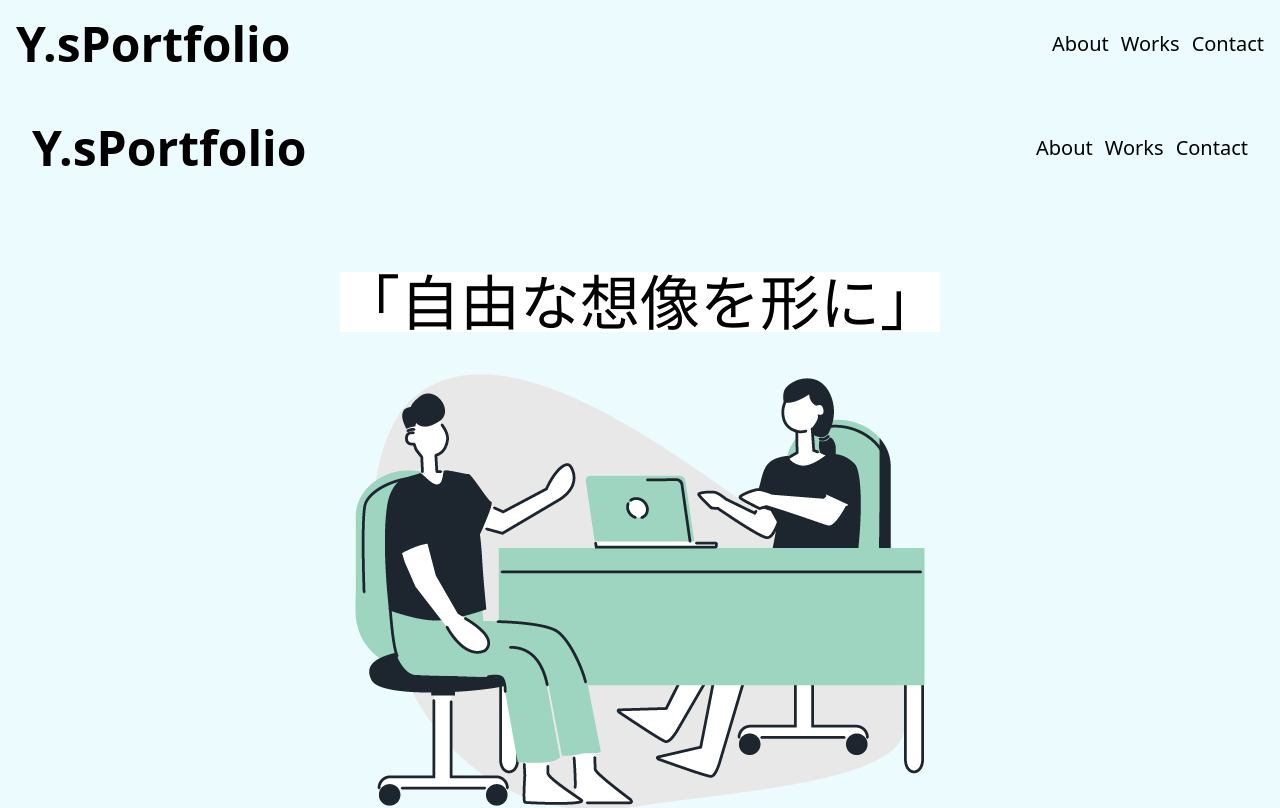
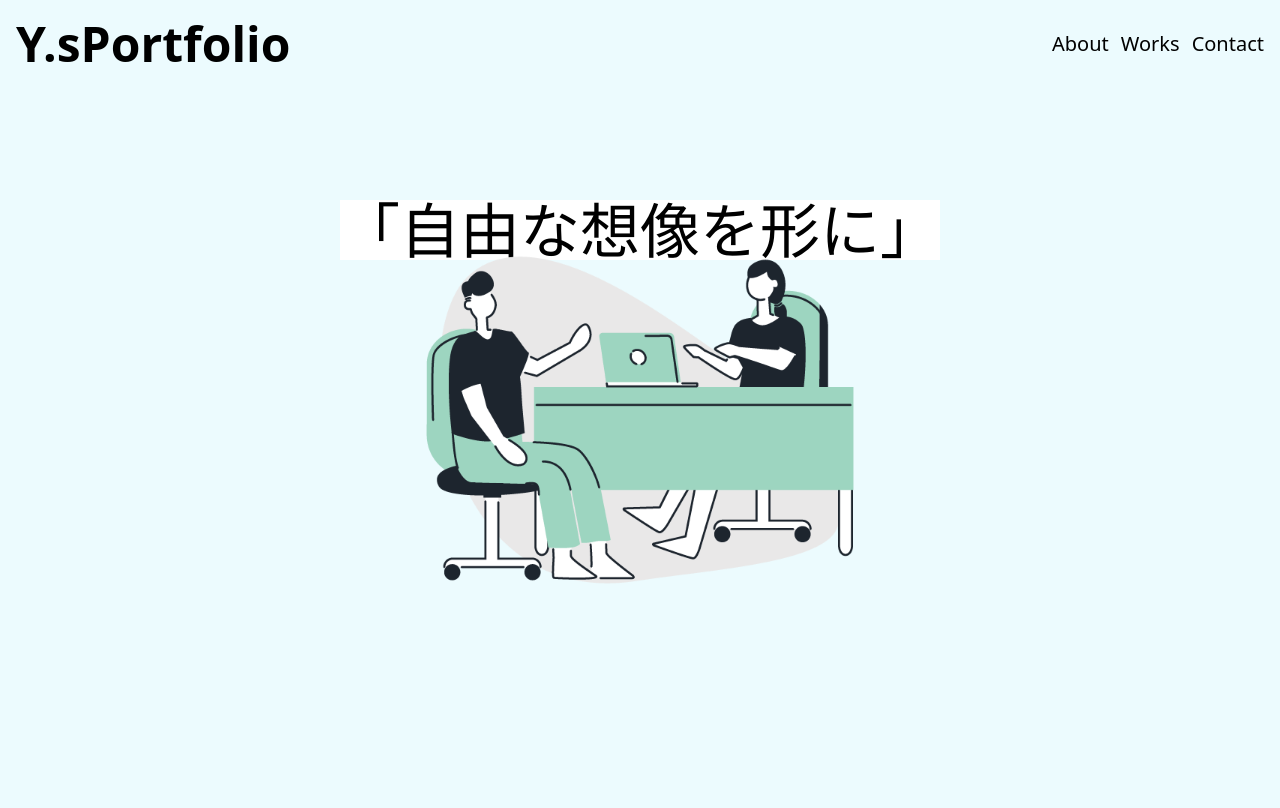
Before and after one commit to chikotaro/portfolio-v2, a Next.js app: page / in a window 1280 px wide. Shown: the top 808 px of the page. Built offline with nearby package versions, Linux system fonts and the light colour scheme; what tailwindcss-filters would draw is missing.

Commit message:
💄 レイアウト関係の変更

```diff
--- a/src/component/Layout/index.tsx
+++ b/src/component/Layout/index.tsx
@@ -1,15 +1,15 @@
-import React,{FC} from "react";
+import React, { FC } from "react";
 import { Header } from "src/component/Header";
-
+import { Sheet } from "src/component/Sheet";
 
 interface LayoutProps {
-  children: React.ReactNode;
+	children: React.ReactNode;
 }
 
 export const Layout: FC<LayoutProps> = ({ children }) => (
-	<div className="relative flex min-h-screen w-full flex-col p-4">
-		<Header />
-		<main className="flex-grow">{children}</main>
+	<div className="relative mx-auto flex min-h-screen w-full flex-col p-4">
+		<Sheet>{children}</Sheet>
+		{/* <main className="flex-grow ">{children}</main> */}
 		<div className="background-pattern"></div>
 	</div>
 );
--- /dev/null
+++ b/src/component/Sheet/index.tsx
@@ -0,0 +1,9 @@
+import { FC } from "react";
+
+type Props = {
+	children: React.ReactNode;
+};
+
+export const Sheet: FC<Props> = ({ children }: Props) => (
+	<div className="mx-auto mt-4 w-full sm:max-w-[600px]">{children}</div>
+);
```
